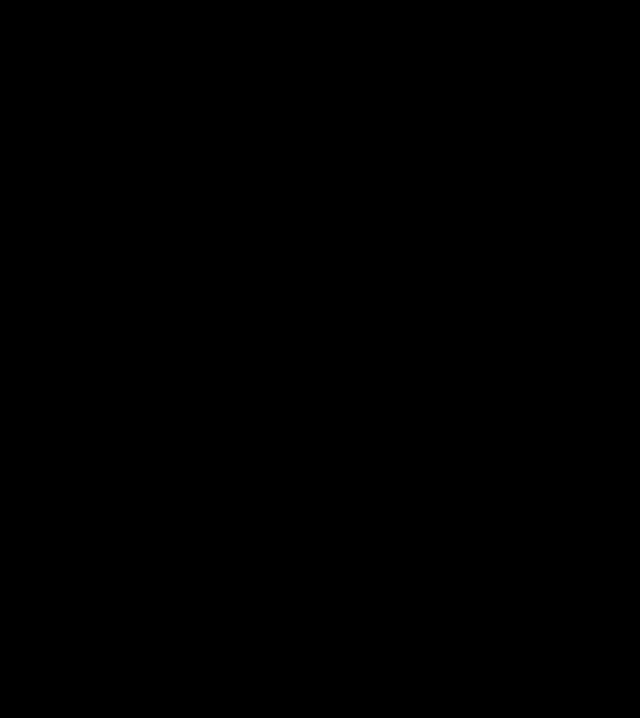
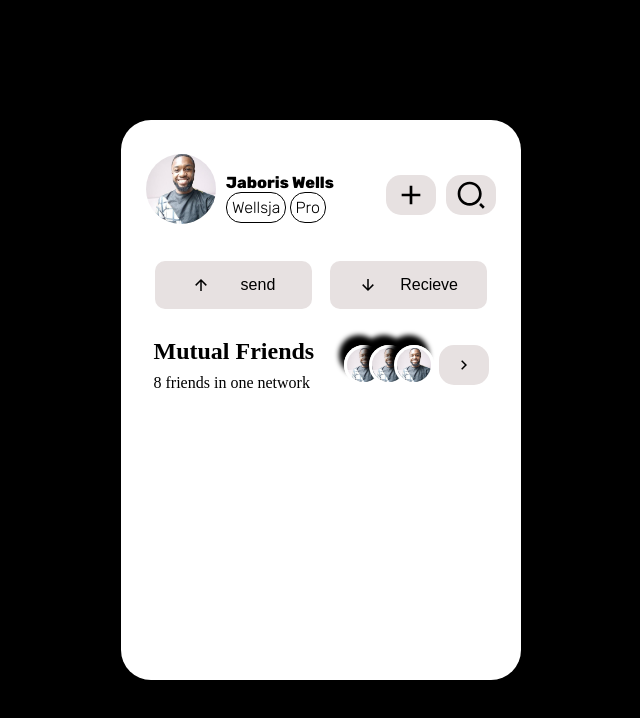
Before and after one commit to Bede-Ozy/user-profile, a plain HTML site: page index.html in a window 1280 px wide. Shown: the whole page, without its empty margins (319-959 px from the left). Drawn offline with Linux system fonts and the light colour scheme.

Commit message:
added the friends section

```diff
--- a/index.html
+++ b/index.html
@@ -10,6 +10,46 @@
     <link href="https://fonts.googleapis.com/css2?family=Rubik:ital,wght@0,300..900;1,300..900&display=swap" rel="stylesheet">
 </head>
 <body>
+    <div class="userCard">
+        <div class="userRow"> <!-- this contains the profile picture, user name and icons -->
+            <div class="img">
+                <img src="./img/one.jpg" alt="" >
+                <p>Jaboris Wells <br> <span>Wellsja</span> <span>Pro</span></p>
+            </div>
+            <div class="profileicons">
+                <div class="icon"><svg xmlns="http://www.w3.org/2000/svg" viewBox="0 0 24 24" width="32" height="32" fill="currentColor"><path d="M11 11V5H13V11H19V13H13V19H11V13H5V11H11Z"></path></svg></div>
 
+                <div class="icon"><svg xmlns="http://www.w3.org/2000/svg" viewBox="0 0 24 24" width="32" height="32" fill="currentColor"><path d="M11 2C15.968 2 20 6.032 20 11C20 15.968 15.968 20 11 20C6.032 20 2 15.968 2 11C2 6.032 6.032 2 11 2ZM11 18C14.8675 18 18 14.8675 18 11C18 7.1325 14.8675 4 11 4C7.1325 4 4 7.1325 4 11C4 14.8675 7.1325 18 11 18ZM19.4853 18.0711L22.3137 20.8995L20.8995 22.3137L18.0711 19.4853L19.4853 18.0711Z"></path></svg></div>
+            </div>
+        </div>
+
+        <div class="transaction">
+            <button>
+                <svg xmlns="http://www.w3.org/2000/svg" viewBox="0 0 24 24" width="18" height="18" fill="currentColor"><path d="M13.0001 7.82843V20H11.0001V7.82843L5.63614 13.1924L4.22192 11.7782L12.0001 4L19.7783 11.7782L18.3641 13.1924L13.0001 7.82843Z"></path></svg>
+                <p>send</p>
+            </button>
+            <button>
+                <svg xmlns="http://www.w3.org/2000/svg" viewBox="0 0 24 24" width="18" height="18" fill="currentColor"><path d="M13.0001 16.1716L18.3641 10.8076L19.7783 12.2218L12.0001 20L4.22192 12.2218L5.63614 10.8076L11.0001 16.1716V4H13.0001V16.1716Z"></path></svg>
+                Recieve
+            </button>
+        </div>
+
+        <div class="history">
+            <div class="friends">
+                <div class="frndsTxt">
+                    <h2>Mutual Friends</h2>
+                    <p>8 friends in one network</p>
+                </div>
+                <div class="frndsImgs">
+                    <img src="./img/one.jpg" alt="">
+                    <img src="./img/one.jpg" alt="">
+                    <img src="./img/one.jpg" alt="">
+                </div>
+                <div class="icon">
+                    <svg xmlns="http://www.w3.org/2000/svg" viewBox="0 0 24 24" width="18" height="18" fill="currentColor"><path d="M13.1717 12.0007L8.22192 7.05093L9.63614 5.63672L16.0001 12.0007L9.63614 18.3646L8.22192 16.9504L13.1717 12.0007Z"></path></svg>
+                </div>
+            </div>
+        </div>
+    </div>
 </body>
 </html>
--- a/style.css
+++ b/style.css
@@ -11,3 +11,136 @@
 body{
     background-color: black;
 }
+
+.userCard{
+    width:400px;
+    height:70vh;
+    background-color: white;
+    margin:auto;
+    margin-top:15vh;
+    border-radius:30px;
+    padding:25px;
+
+    display:flex;
+    flex-direction: column;
+    gap:10px;
+
+
+}
+
+.userCard > * {
+    width:100%;
+    height:40px;
+
+
+}
+.userRow{
+        height:100px;
+        display:flex;
+        gap:5px;
+        justify-content: space-between;
+        align-items: center;
+    }
+
+.img{
+    display:flex;
+
+
+
+}
+img{
+    height:70px;
+    width:70px;
+    border-radius: 50%;
+}
+.img p{
+    font-family:var(--boldTxt);
+    font-weight:800;
+    padding-left:10px;
+    line-height: 25px;
+}
+
+.img>p>span{
+    font-weight:300;
+    padding:5px;
+    border:1px solid black;
+    border-radius:15px;
+}
+
+.profileicons{
+    width:fit-content;
+    height:fit-content;
+
+    border-radius:5px;
+    display:flex;
+    gap:10px;
+    justify-content: center;
+    align-items: center;
+}
+
+.icon{
+    width:50px;
+    height:40px;
+    background-color: var(--btncolor);
+    display: flex;
+    justify-content: center;
+    align-items: center;
+    border-radius:15px;
+}
+
+.transaction{
+    width:100%;
+    height:60px;
+    display:flex;
+    justify-content: space-around;
+    align-items: center;
+}
+
+button{
+    width:45%;
+    height:80%;
+    border:none;
+    background-color: var(--btncolor);
+    border-radius: 10px;
+    text-align: center;
+    display:flex;
+    align-items: center;
+    justify-content: space-evenly;
+    font-size: var(--boldSize);
+    cursor:pointer;
+}
+
+.history{
+    display: flex;
+    flex-direction: column;
+}
+
+.friends{
+    display:flex;
+    gap:5px;
+    align-items: center;
+    justify-content: center;
+    width:100%;
+}
+
+.frndsTxt{
+    width:200px;
+
+}
+
+.frndsTxt h2, .frndsTxt p{
+    line-height: 12.5px;
+}
+
+.frndsImgs{
+    display:flex;
+    gap:-15px;
+
+    img{
+        width:40px;
+        height:40px;
+        border:3px solid white;
+        margin-left:-15px;
+        box-shadow:-5px -10px 5px black;
+    }
+}
```
Also changed, not shown: img/one.jpg (added).
